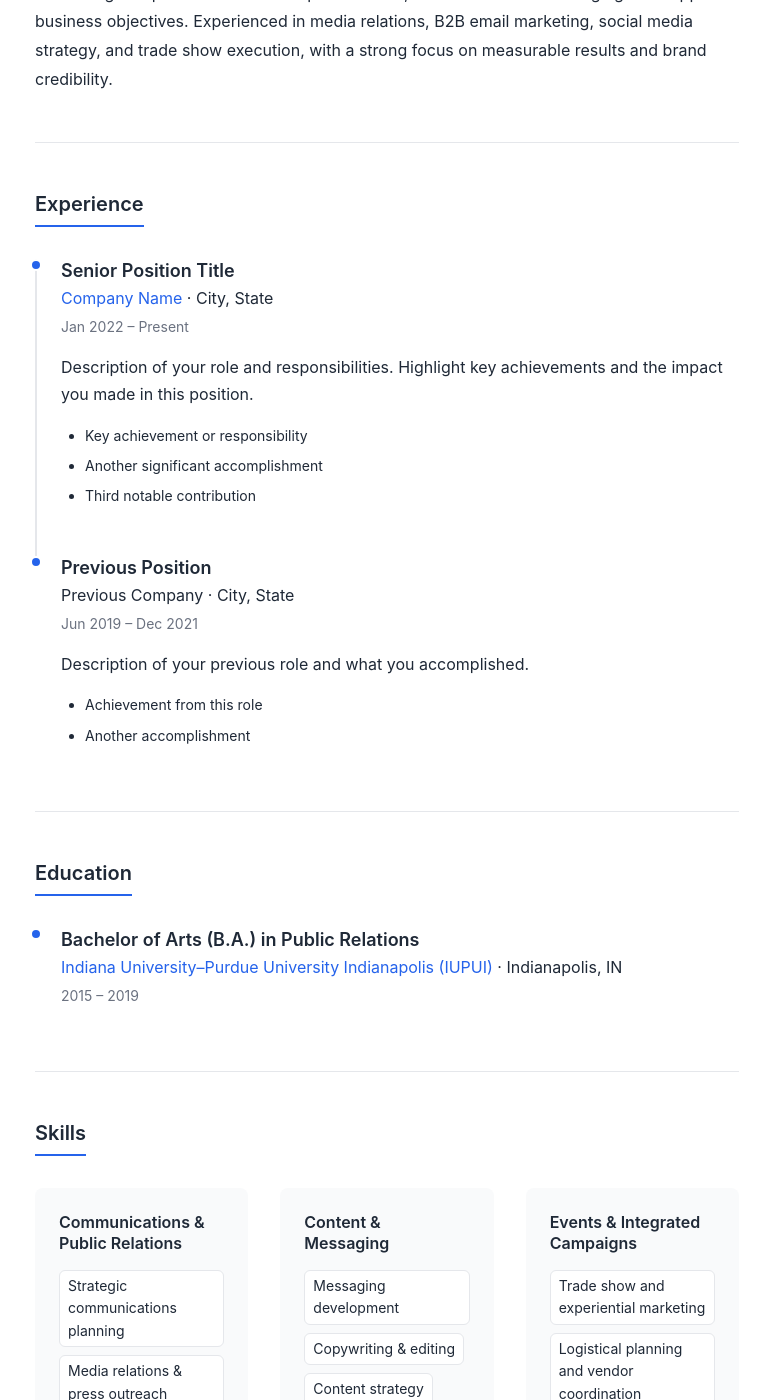
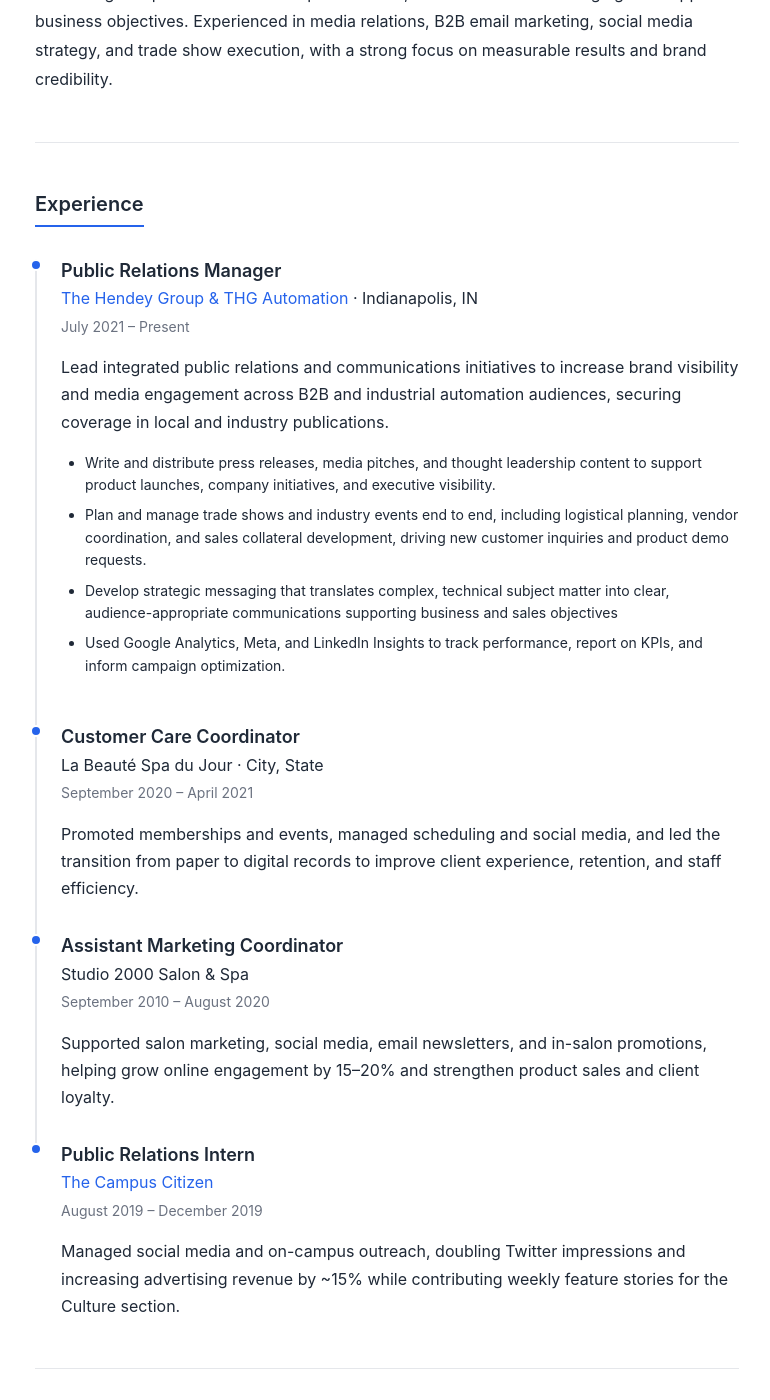
Before and after one commit to Zenobia-Weigel/Zenobia-Portfolio-Website, a Jekyll site: the page built from index.html, in a window 1280 px wide and 1400 px high, scrolled down 634 px. Shown: the whole window, without its empty margins (253-1023 px from the left). Built offline with Jekyll 4.4.1, drawn with Linux system fonts in a browser that asks for light colours.

Commit message:
Update _data/experience.yml (via Pages CMS)

```diff
--- a/_data/experience.yml
+++ b/_data/experience.yml
@@ -1,31 +1,52 @@
-section_title: "Experience"
+section_title: Experience
 show: true
-
 jobs:
-  - title: "Senior Position Title"
-    company: "Company Name"
-    company_url: "https://company.com"
-    location: "City, State"
-    start_date: "Jan 2022"
-    end_date: ""
+  - title: Public Relations Manager
+    company: The Hendey Group & THG Automation
+    company_url: https://thgautomation.com
+    location: Indianapolis, IN
+    start_date: July 2021
+    end_date: Present
     current: true
-    description: |
-      Description of your role and responsibilities. Highlight key
-      achievements and the impact you made in this position.
+    description: Lead integrated public relations and communications initiatives to
+      increase brand visibility and media engagement across B2B and industrial
+      automation audiences, securing coverage in local and industry
+      publications.
     highlights:
-      - "Key achievement or responsibility"
-      - "Another significant accomplishment"
-      - "Third notable contribution"
-
-  - title: "Previous Position"
-    company: "Previous Company"
-    company_url: ""
-    location: "City, State"
-    start_date: "Jun 2019"
-    end_date: "Dec 2021"
+      - Write and distribute press releases, media pitches, and thought
+        leadership content to support product launches, company initiatives, and
+        executive visibility.
+      - Plan and manage trade shows and industry events end to end, including
+        logistical planning, vendor coordination, and sales collateral
+        development, driving new customer inquiries and product demo requests.
+      - Develop strategic messaging that translates complex, technical subject
+        matter into clear, audience-appropriate communications supporting
+        business and sales objectives
+      - Used Google Analytics, Meta, and LinkedIn Insights to track performance,
+        report on KPIs, and inform campaign optimization.
+  - title: Customer Care Coordinator
+    company: La Beauté Spa du Jour
+    location: City, State
+    start_date: September 2020
+    end_date: April 2021
     current: false
-    description: |
-      Description of your previous role and what you accomplished.
-    highlights:
-      - "Achievement from this role"
-      - "Another accomplishment"
+    description: Promoted memberships and events, managed scheduling and social
+      media, and led the transition from paper to digital records to improve
+      client experience, retention, and staff efficiency.
+  - title: Assistant Marketing Coordinator
+    company: Studio 2000 Salon & Spa
+    start_date: September 2010
+    end_date: August 2020
+    current: false
+    description: Supported salon marketing, social media, email newsletters, and
+      in-salon promotions, helping grow online engagement by 15–20% and
+      strengthen product sales and client loyalty.
+  - title: Public Relations Intern
+    company: The Campus Citizen
+    company_url: https://www.thecampuscitizen.com
+    start_date: August 2019
+    end_date: December 2019
+    current: false
+    description: Managed social media and on-campus outreach, doubling Twitter
+      impressions and increasing advertising revenue by ~15% while contributing
+      weekly feature stories for the Culture section.
```
